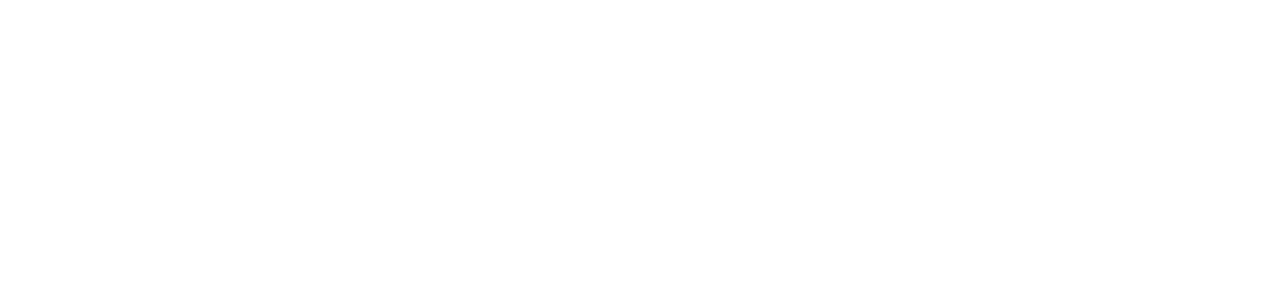
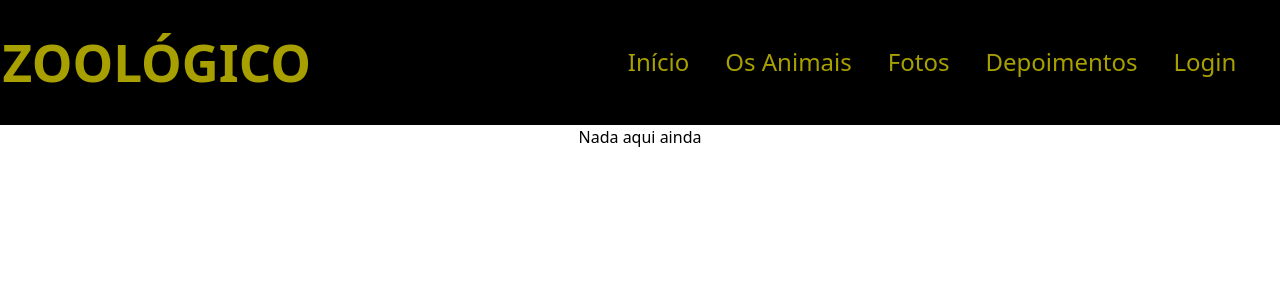
Before and after one commit to JoaoPalomares/interface-zoologico-react, a React (Vite) app: page /depoimentos in a window 1280 px wide. Before the commit this address had no page. Shown: the top 300 px of the page. Built offline with nearby package versions, Linux system fonts and the light colour scheme; a web font is replaced by a local one.

Commit message:
Criando as páginas Depoimentos, Fotos e Login

```diff
--- a/src/App.jsx
+++ b/src/App.jsx
@@ -2,6 +2,9 @@
 import Home from './pages/Home/Home'
 import Animais from './pages/Animais/Animais';
 import { BrowserRouter as Roteador, Routes, Route } from 'react-router-dom';
+import Fotos from './pages/Fotos/Fotos';
+import Depoimentos from './pages/Depoimentos/Depoimentos';
+import Login from './pages/Login/Login';
 
 function App() {
   return (
@@ -10,6 +13,9 @@
         <Routes>
           <Route exact path='/' Component={Home} />
           <Route path='/animais' Component={Animais} />
+          <Route path='/fotos' Component={Fotos} />
+          <Route path='/depoimentos' Component={Depoimentos} />
+          <Route path='/login' Component={Login} />
         </Routes>
       </Roteador>
     </>
--- /dev/null
+++ b/src/pages/Depoimentos/Depoimentos.jsx
@@ -0,0 +1,13 @@
+import './Depoimentos.css'
+import Navegacao from '../../components/Navegacao/Navegacao'
+
+function Depoimentos () {
+    return (
+        <>
+            <Navegacao></Navegacao>
+            <p style={{color: 'black'}}>Nada aqui ainda</p>
+        </>
+    )
+}
+
+export default Depoimentos;
--- /dev/null
+++ b/src/pages/Fotos/Fotos.jsx
@@ -0,0 +1,13 @@
+import './Fotos.css'
+import Navegacao from '../../components/Navegacao/Navegacao'
+
+function Fotos () {
+    return (
+        <>
+            <Navegacao></Navegacao>
+            <p style={{color: 'black'}}>Nada aqui ainda</p>
+        </>
+    )
+}
+
+export default Fotos;
--- /dev/null
+++ b/src/pages/Login/Login.jsx
@@ -0,0 +1,13 @@
+import './Login.css'
+import Navegacao from '../../components/Navegacao/Navegacao'
+
+function Login () {
+    return (
+        <>
+            <Navegacao></Navegacao>
+            <p style={{color: 'black'}}>Nada aqui ainda</p>
+        </>
+    )
+}
+
+export default Login;
```
Also changed, not shown: src/pages/Depoimentos/Depoimentos.css (added), src/pages/Fotos/Fotos.css (added), src/pages/Login/Login.css (added).
